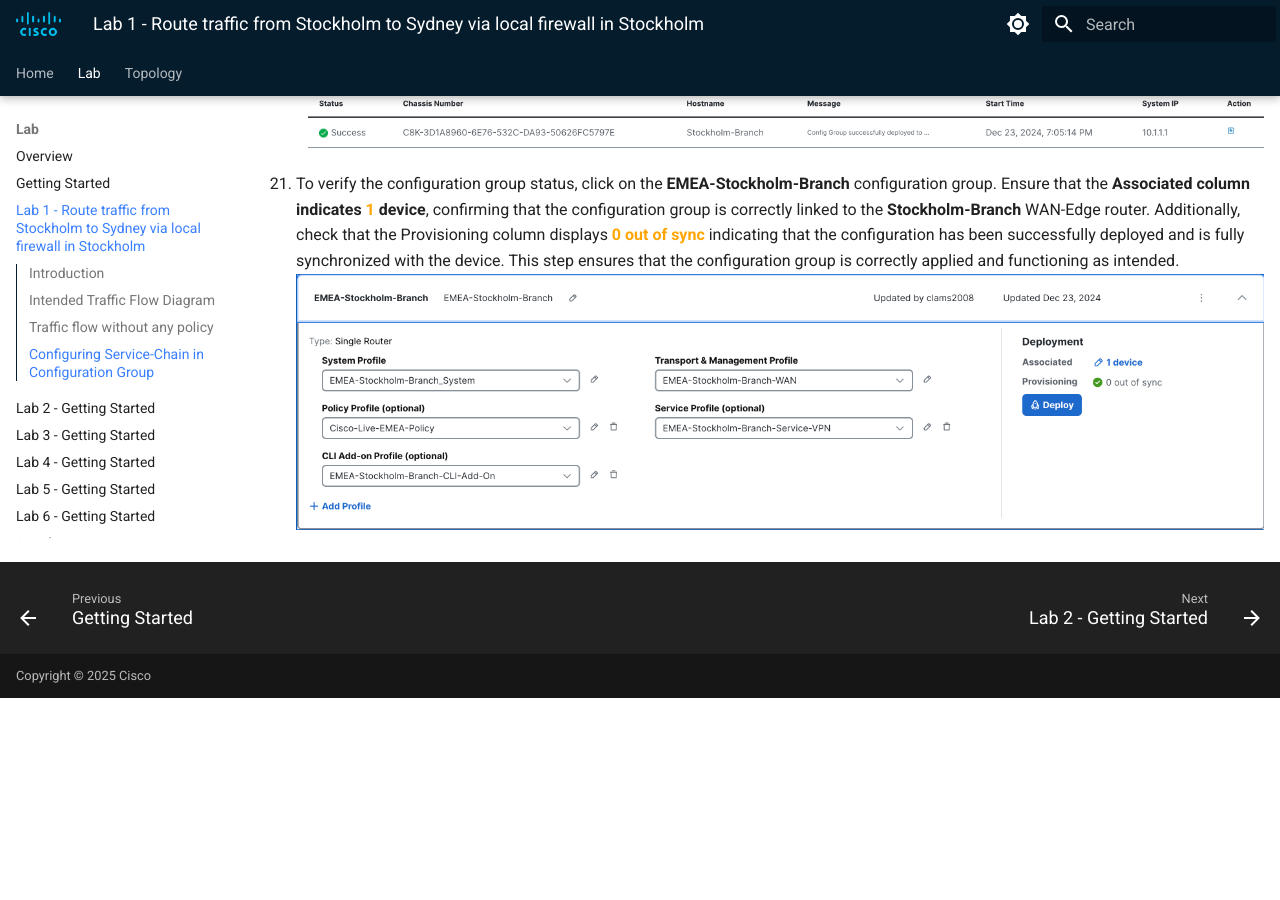
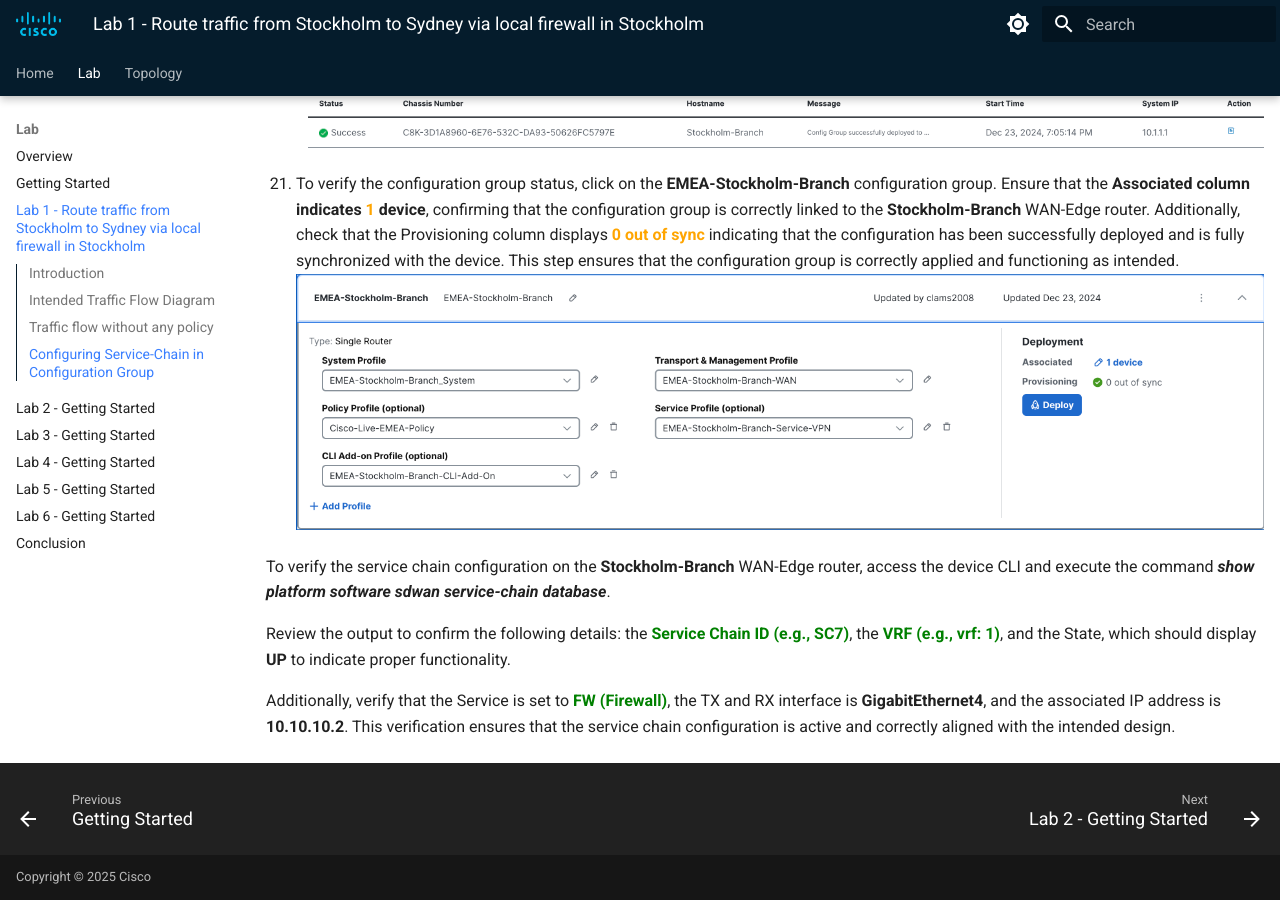
Before and after one commit to ciscodocs/ltrent-2008-clemea25, an MkDocs documentation site: the page built from docs/lab1_getting_started.md, in a window 1280 px wide and 900 px high, scrolled down 11681 px. Built offline with MkDocs 1.6.1 and Material for MkDocs 9.7.7, drawn with Linux system fonts in a browser that asks for light colours; before the commit the page ends 12379 px from its top, so only the background shows below that.

Commit message:
Scenario-1 guide

```diff
--- a/docs/lab1_getting_started.md
+++ b/docs/lab1_getting_started.md
@@ -139,3 +139,9 @@ Next, we will configure a service chain within the service-profile parcel in the
      ![CLI Preview of Service Chain Number](./assets/S-1-figure-21.png){ .off-glb }
 21. To verify the configuration group status, click on the **EMEA-Stockholm-Branch** configuration group. Ensure that the **Associated column indicates <font color="orange">1</font> device**, confirming that the configuration group is correctly linked to the **Stockholm-Branch** WAN-Edge router. Additionally, check that the Provisioning column displays **<font color="orange">0 out of sync</font>** indicating that the configuration has been successfully deployed and is fully synchronized with the device. This step ensures that the configuration group is correctly applied and functioning as intended.
     ![Device is sync.](./assets/S-1-figure-22.png){ .off-glb }
+
+To verify the service chain configuration on the **Stockholm-Branch** WAN-Edge router, access the device CLI and execute the command ***show platform software sdwan service-chain database***.
+
+Review the output to confirm the following details: the **<font color="green">Service Chain ID (e.g., SC7)</font>**, the **<font color="green">VRF (e.g., vrf: 1)</font>**, and the State, which should display **UP** to indicate proper functionality.
+
+Additionally, verify that the Service is set to **<font color="green">FW (Firewall)</font>**, the TX and RX interface is **GigabitEthernet4**, and the associated IP address is **10.10.10.2**. This verification ensures that the service chain configuration is active and correctly aligned with the intended design.
```
